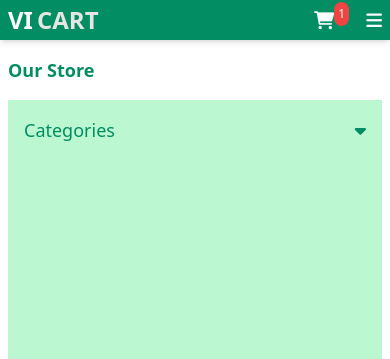
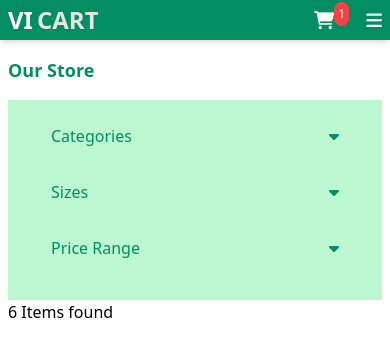
Before and after one commit to vishalipar/vicart, a Django app: page /store/ in a window 390 px wide. Shown: the top 359 px of the page. Run offline with Django 5.2, Linux system fonts and the light colour scheme; some libraries are stand-ins or nearby versions.

Commit message:
implemented dropdown arow

```diff
--- a/templates/store/store.html
+++ b/templates/store/store.html
@@ -1,167 +1,191 @@
-{% extends "index.html" %}
-
-{% block title %}store{% endblock %}
-
+{% extends "index.html" %} {% block title %}store{% endblock %}
 {% block content %}
 
 <div>
-    <div class='text-lg md:text-3xl font-bold px-2 md:px-20 py-4 md:py-8 text-[#038d63]'>
+  <div
+    class="text-lg md:text-3xl font-bold px-2 md:px-20 py-4 md:py-8 text-[#038d63]"
+  >
     <h2>Our Store</h2>
   </div>
 
-    <div class='md:flex md:h-[73vh] px-2 md:px-20'>
-        <div class='bg-green-200 h-full w-full md:w-[25%] p-4 space-y-2 md:space-y-0'>
-            <div class='h-[30vh] flex flex-col'>
-                <label class='flex justify-between text-[#038d63] text-lg' onClick="toggleDropdown()">
+  <div class="md:flex md:h-[73vh] px-2 md:px-20">
+    <div
+      class="bg-green-200 h-fit w-full md:w-[25%] p-4 space-y-2 md:space-y-0"
+    >
+      <div class="w-full max-w-xs mx-auto">
+        <!-- Category 1: Products -->
+        <div x-data="{ open: false }" class="mb-4">
+          <button
+            @click="open = !open"
+            class="flex justify-between w-full text-left text-[#038d63] py-2 px-4 rounded-md"
+          >
             Categories
             <p><i class="fa-solid fa-caret-down"></i></p>
-                </label>
-                <div id='dropdown' class='flex flex-col space-y-2 p-2 text-white bg-green-400 hidden shadow-lg'>
-                            {% comment %} <option selected disabled><a href="">Select</a></option>
-                            <option><a href="">All products</a></option>
-                            <a href="">Shirts</a>
-                            <a href="">T-shirts</a>
-                            <a href="">Shoes</a>
-                            <a href="">Jeans</a>
-                            <a href="">Jackets</a> {% endcomment %}
-
-                            <ul class="">
-                                <li><a href="{% url 'store' %}">All Products</a></li>
-
-                                    {% comment %} {% for category in links %} {% endcomment %}
-                                <li><a href="">Shirts  </a></li>
-                                {% comment %} {% endfor %} {% endcomment %}
+          </button>
+          <ul x-show="open" class="pl-4 mt-2 space-y-2 text-gray-700">
+            <li>All Products</li>
+            <li>Shirts</li>
+            <li>T-shirts</li>
+            <li>Jeans</li>
           </ul>
         </div>
-                </select>
+
+        <!-- Category 2: Size -->
+        <div x-data="{ open: false }" class="mb-4">
+          <button
+            @click="open = !open"
+            class="flex justify-between w-full text-left text-[#038d63] py-2 px-4 rounded-md"
+          >
+            Sizes
+            <p><i class="fa-solid fa-caret-down"></i></p>
+
+          </button>
+          <ul x-show="open" class="flex gap-2 pl-4 mt-2 space-y-2 text-stone-800">
+            <li><button class="border border-stone-300 text-sm font-bold py-1 px-1 mt-2 rounded">XS</button></li>
+            <li><button class="border border-stone-300 text-sm font-bold py-1 px-1 rounded">SM</button></li>
+            <li><button class="border border-stone-300 text-sm font-bold py-1 px-1 rounded">LG</button></li>
+            <li><button class="border border-stone-300 text-sm font-bold py-1 px-1 rounded">XXL</button></li>
+          </ul>
         </div>
-            <div class='h-[15vh]'>
-                {% comment %} <label class='flex justify-between text-[#038d63] text-lg' onClick="toggleDropdown()">
-                    Size
+
+        <!-- Category 3: Price Range -->
+        <div x-data="{ open: false }" class="mb-4">
+          <button
+            @click="open = !open"
+            class="flex justify-between w-full text-left text-[#038d63] py-2 px-4 rounded-md"
+          >
+            Price Range
             <p><i class="fa-solid fa-caret-down"></i></p>
-                </label>
-                <div id='dropdown' class='p-4 hidden'>
-                    <button class='border border-black rounded p-1'>XS</button>
-                    <button class='border border-black p-1 rounded'>SM</button>
-                    <button class='border border-black p-1 rounded'>LG</button>
-                    <button class='border border-black p-1 rounded'>XXL</button>
-                </div> {% endcomment %}
 
-                <div x-data="{ open: false }" class="mb-4">
-                    <button @click="open = !open" class="w-full text-left bg-green-500 text-white py-2 px-4 rounded-md">
-                        Size
           </button>
           <ul x-show="open" class="pl-4 mt-2 space-y-2 text-gray-700">
-                        <li>SM</li>
-                        <li>MD</li>
-                        <li>XL</li>
-                        <li>XXL</li>
+            <div>
+                <div class='flex justify-between'>
+                    Min
+                    <p>Max</p>
+                </div>
+                <div class="flex justify-between">
+                    <button class="">
+                        <select name="" id="" class="border-stone-200 rounded">
+                            <option value="" selected>₹0</option>
+                            <option value="">₹50</option>
+                            <option value="">₹100</option>
+                            <option value="">₹150</option>
+                            <option value="">₹200</option>
+                            <option value="">₹500</option>
+                            <option value="">₹1000</option>
+                        </select>
+                    </button>
+                    <button class="">
+                        <select name="" id="" class="border-stone-200 rounded">
+                            <option value="" selected>₹50</option>
+                            <option value="">₹100</option>
+                            <option value="">₹150</option>
+                            <option value="">₹200</option>
+                            <option value="">₹500</option>
+                            <option value="">₹1000</option>
+                        </select>
+                    </button>
+                </div>
+                <div>
+                    <button class='bg-[#038d63] text-white w-full py-2 rounded mt-2'>Apply</button>
+                </div>
+            </div>
           </ul>
         </div>
       </div>
-            <div class='h-[25vh]'>
-                <h2 class='text-[#038d63] text-lg'>
-                    Price range
-                </h2>
-                <div class='flex justify-between pt-2'>
-                    <p>Min</p>
-                    <p>Max</p>
     </div>
-                <div class='flex justify-between'>
-                    <button class='border border-black w-[48%] py-1 rounded'>₹0</button>
-                    <button class='border border-black w-[48%] py-1 rounded'>₹50</button>
-                </div>
-                <div>
-                    <button class='w-full py-1 mt-4 md:mt-8 bg-[#038d63] text-white rounded'>Apply</button>
-
-                </div>
-            </div>
-
-        </div>
-        <div class='w-full ml-0 md:ml-8 space-y-4'>
+    {% comment %} right box {% endcomment %}
+    <div class="w-full ml-0 md:ml-8 space-y-4">
       <h3>6 Items found</h3>
 
-            <div class='md:flex gap-6 md:justify-between h-[180vh] md:h-[54vh] w-full pt-5'>
-                <div class='border-2 h-[56vh] md:h-[100%] w-[80%] md:w-[30%] rounded mx-8 md:mx-auto mb-4'>
-                    <div class='mx-4 w-[90%]'>
+      <div
+        class="md:flex gap-6 md:justify-between h-[180vh] md:h-[54vh] w-full pt-5"
+      >
+        <div
+          class="border-2 h-[56vh] md:h-[100%] w-[80%] md:w-[30%] rounded mx-8 md:mx-auto mb-4"
+        >
+          <div class="mx-4 w-[90%]">
             <a href="{% url 'prod_detail' %}">
-                            <img src="https://www.photographmyproduct.co.uk/wp-content/uploads/2020/10/Shoes-product-photography-photograph-my-product-20200117-30.jpg" alt="">
+              <img
+                src="https://www.photographmyproduct.co.uk/wp-content/uploads/2020/10/Shoes-product-photography-photograph-my-product-20200117-30.jpg"
+                alt=""
+              />
             </a>
           </div>
-                    <div class='mx-4'>
-                        <h3 class='text-lg text-[#038d63]'>
+          <div class="mx-4">
+            <h3 class="text-lg text-[#038d63]">
               <a href="{% url 'prod_detail' %}">Product name</a>
             </h3>
-                        <p class='font-bold'>₹ 2000</p>
+            <p class="font-bold">₹ 2000</p>
             <a href="{% url 'prod_detail' %}">
-                            <button class='bg-[#038d63] text-white w-full mt-4 py-2 rounded'>
+              <button class="bg-[#038d63] text-white w-full mt-4 py-2 rounded">
                 View Details
               </button>
             </a>
           </div>
           <div></div>
         </div>
-                <div class='border-2 h-[56vh] md:h-[100%] w-[80%] md:w-[30%] rounded mx-8 md:mx-auto mb-4'>
-                    <div class='mx-4 w-[90%]'>
+        <div
+          class="border-2 h-[56vh] md:h-[100%] w-[80%] md:w-[30%] rounded mx-8 md:mx-auto mb-4"
+        >
+          <div class="mx-4 w-[90%]">
             <a href="{% url 'prod_detail' %}">
-                            <img src="https://www.photographmyproduct.co.uk/wp-content/uploads/2020/10/Shoes-product-photography-photograph-my-product-20200117-30.jpg" alt="">
+              <img
+                src="https://www.photographmyproduct.co.uk/wp-content/uploads/2020/10/Shoes-product-photography-photograph-my-product-20200117-30.jpg"
+                alt=""
+              />
             </a>
           </div>
-                    <div class='mx-4'>
-                        <h3 class='text-lg text-[#038d63]'>
+          <div class="mx-4">
+            <h3 class="text-lg text-[#038d63]">
               <a href="{% url 'prod_detail' %}">Product name</a>
             </h3>
-                        <p class='font-bold'>₹ 2000</p>
+            <p class="font-bold">₹ 2000</p>
             <a href="{% url 'prod_detail' %}">
-                            <button class='bg-[#038d63] text-white w-full mt-4 py-2 rounded'>
+              <button class="bg-[#038d63] text-white w-full mt-4 py-2 rounded">
                 View Details
               </button>
             </a>
           </div>
           <div></div>
         </div>
-                <div class='border-2 h-[56vh] md:h-[100%] w-[80%] md:w-[30%] rounded mx-8 md:mx-auto mb-4'>
-                    <div class='mx-4 w-[90%]'>
+        <div
+          class="border-2 h-[56vh] md:h-[100%] w-[80%] md:w-[30%] rounded mx-8 md:mx-auto mb-4"
+        >
+          <div class="mx-4 w-[90%]">
             <a href="{% url 'prod_detail' %}">
-                            <img src="https://www.photographmyproduct.co.uk/wp-content/uploads/2020/10/Shoes-product-photography-photograph-my-product-20200117-30.jpg" alt="">
+              <img
+                src="https://www.photographmyproduct.co.uk/wp-content/uploads/2020/10/Shoes-product-photography-photograph-my-product-20200117-30.jpg"
+                alt=""
+              />
             </a>
           </div>
-                    <div class='mx-4'>
-                        <h3 class='text-lg text-[#038d63]'>
+          <div class="mx-4">
+            <h3 class="text-lg text-[#038d63]">
               <a href="{% url 'prod_detail' %}">Product name</a>
             </h3>
-                        <p class='font-bold'>₹ 2000</p>
+            <p class="font-bold">₹ 2000</p>
             <a href="{% url 'prod_detail' %}">
-                            <button class='bg-[#038d63] text-white w-full mt-4 py-2 rounded'>
+              <button class="bg-[#038d63] text-white w-full mt-4 py-2 rounded">
                 View Details
               </button>
             </a>
           </div>
           <div></div>
         </div>
-
       </div>
-            {% comment %} preview pages  {% endcomment %}
-            <div class='flex text-md md:text-lg text-stone-800 ml-4'>
-                <a href="" class='border border-stone-800 px-2 rounded-l'>Preview</a>
-                <a href="" class='border border-stone-800 px-2'>1</a>
-                <a href="" class='border border-stone-800 px-2'>2</a>
-                <a href="" class='border border-stone-800 px-2 rounded-r'>Next</a>
+      {% comment %} preview pages {% endcomment %}
+      <div class="flex text-md md:text-lg text-stone-800 ml-4">
+        <a href="" class="border border-stone-800 px-2 rounded-l">Preview</a>
+        <a href="" class="border border-stone-800 px-2">1</a>
+        <a href="" class="border border-stone-800 px-2">2</a>
+        <a href="" class="border border-stone-800 px-2 rounded-r">Next</a>
+      </div>
     </div>
   </div>
 </div>
 
-
-</div>
-
-
-<script>
 <script src="https://cdn.jsdelivr.net/npm/alpinejs@2.8.2" defer></script>
 
-    function toggleDropdown(){
-        const dropdown = document.getElementById('dropdown');
-        dropdown.classList.toggle("hidden");
-    }
-</script>
-
 {% endblock %}
```
Lines whose indentation alone changed are shown as unchanged.
